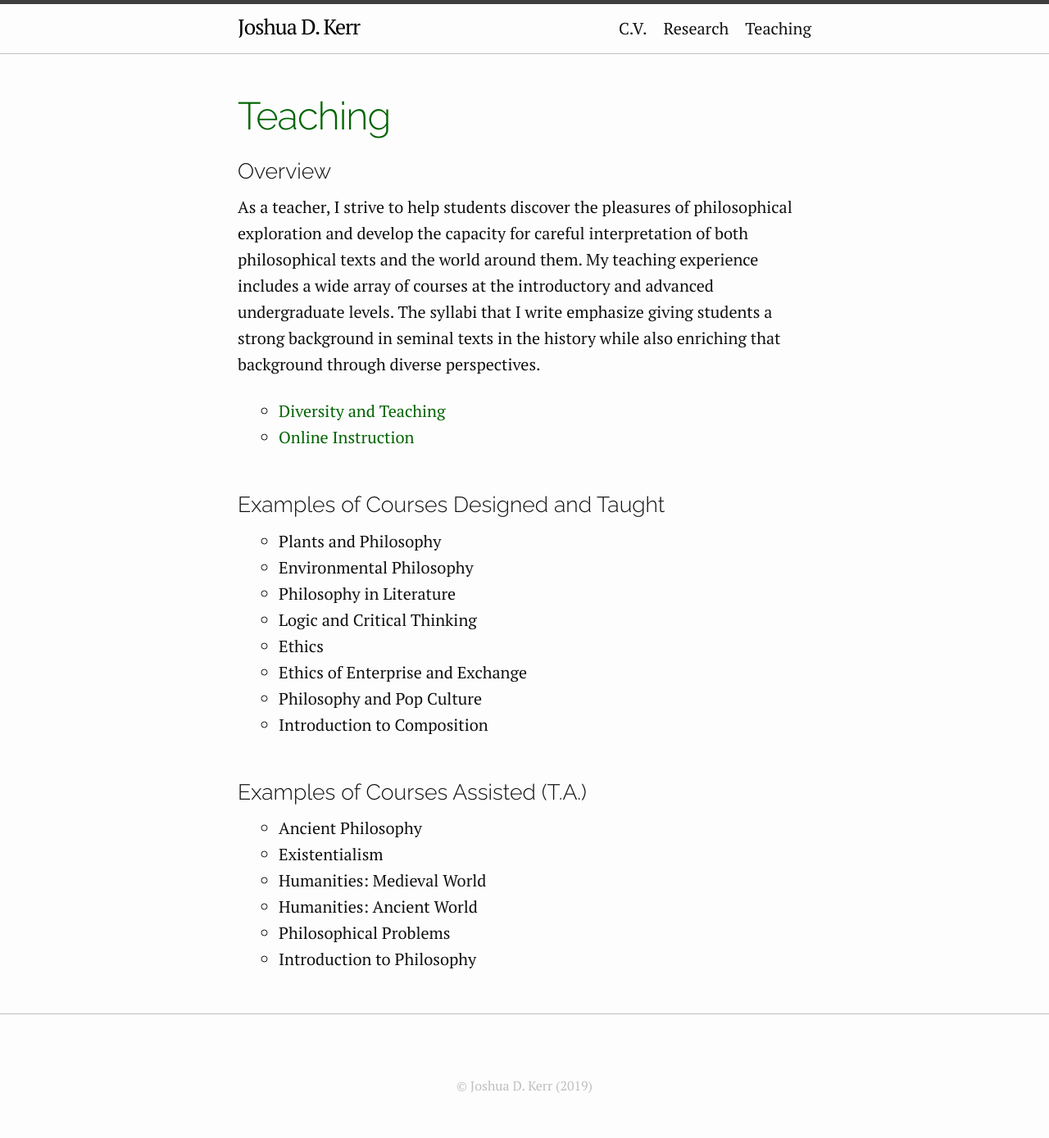
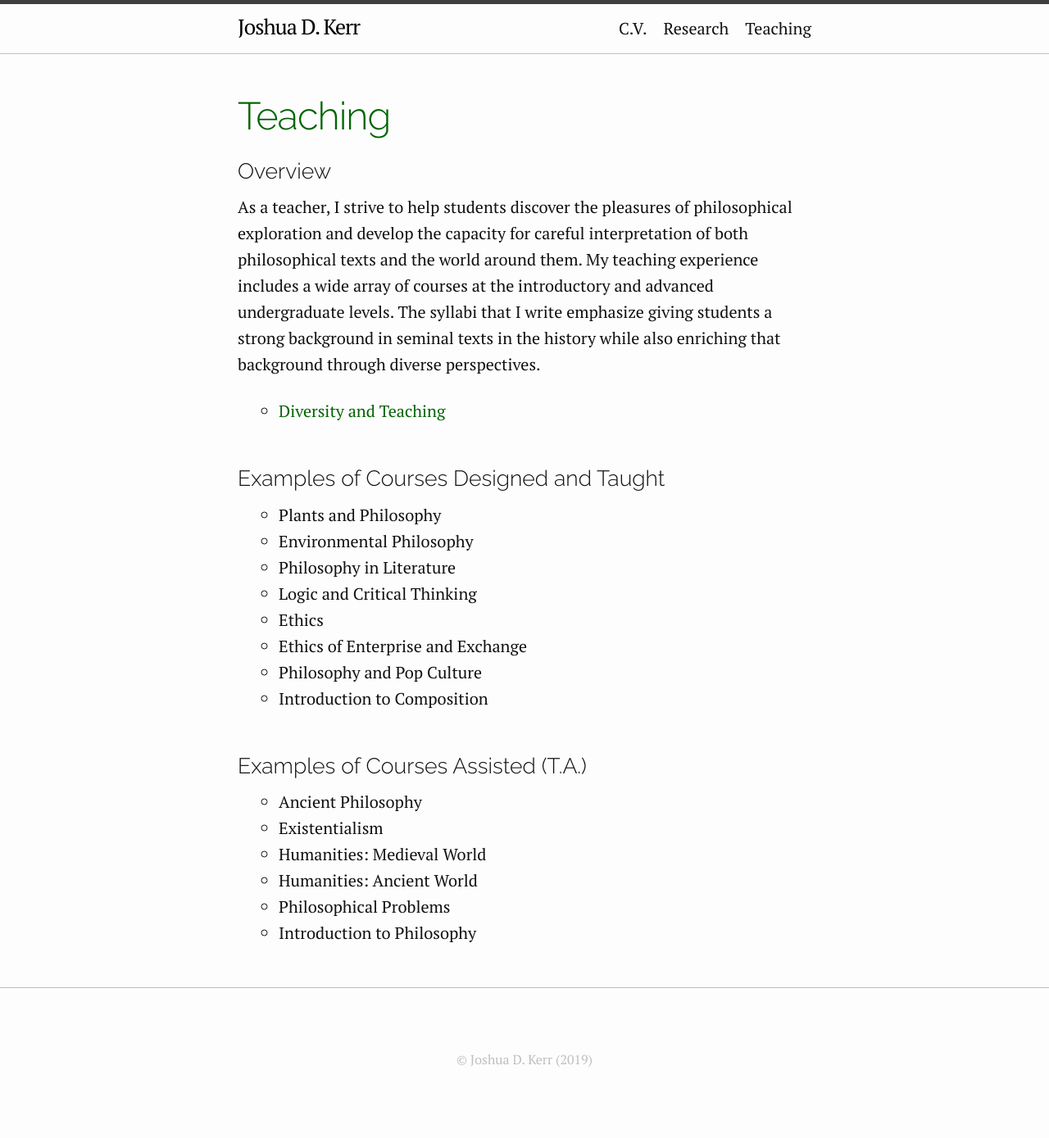
Before and after one commit to joshuakerr/joshuakerr.github.io.old, a Jekyll site: the page built from pages/teaching.md, in a window 1280 px wide. Shown: the whole page at 82% size. Built offline with Jekyll 4.4.1, drawn with Linux system fonts in a browser that asks for light colours; after the commit the page ends 1357 px from its top, so only the background shows below that.

Commit message:
removed online page

```diff
--- a/pages/teaching.md
+++ b/pages/teaching.md
@@ -8,7 +8,7 @@
 As a teacher, I strive to help students discover the pleasures of philosophical exploration and develop the capacity for careful interpretation of both philosophical texts and the world around them. My teaching experience includes a wide array of courses at the introductory and advanced undergraduate levels. The syllabi that I write emphasize giving students a strong background in seminal texts in the history while also enriching that background through diverse perspectives.
 
 - [Diversity and Teaching]({{ site.url }}/pages/diversity.html)
-- [Online Instruction]({{ site.url }}/pages/online.html)
+<!-- - [Online Instruction]({{ site.url }}/pages/online.html) -->
 
 ### Examples of Courses Designed and Taught
 - Plants and Philosophy
```
